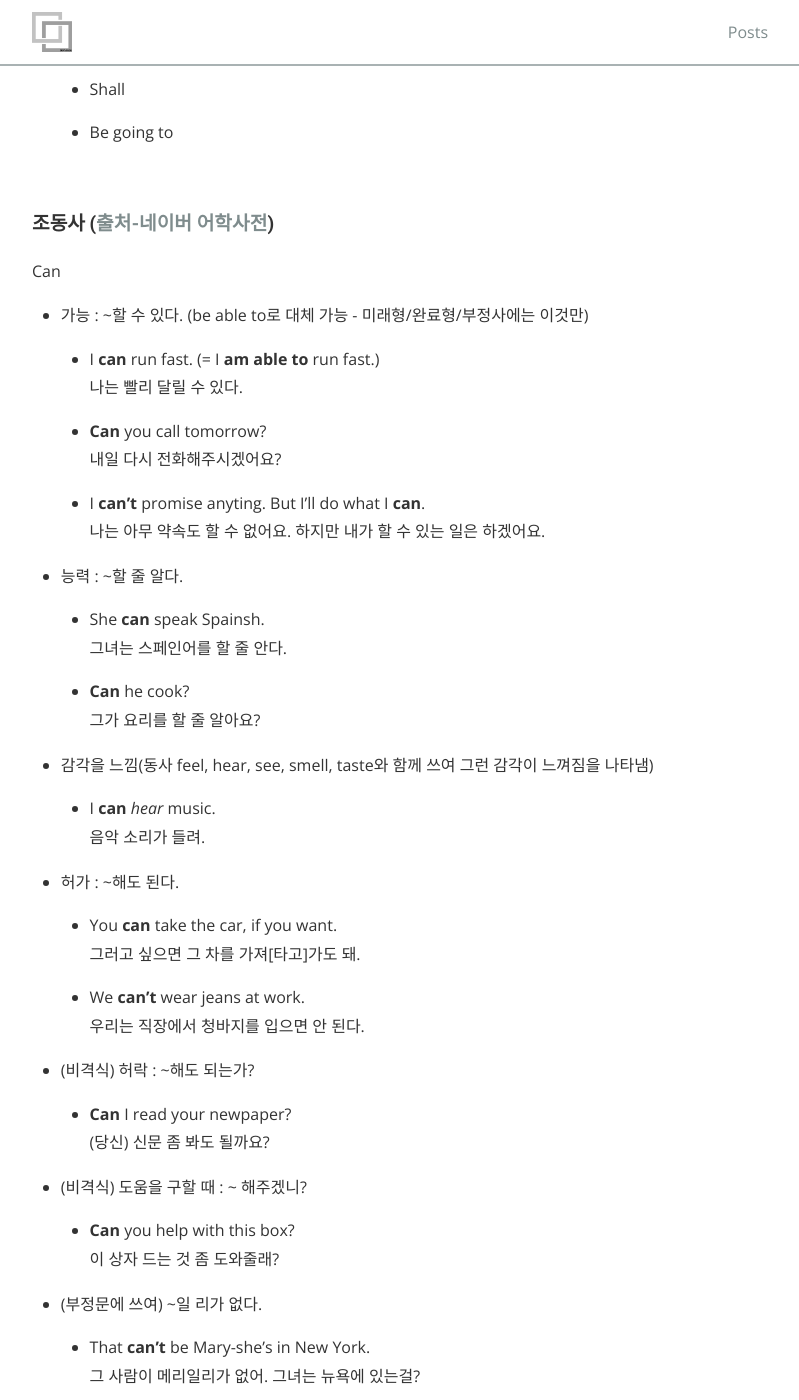
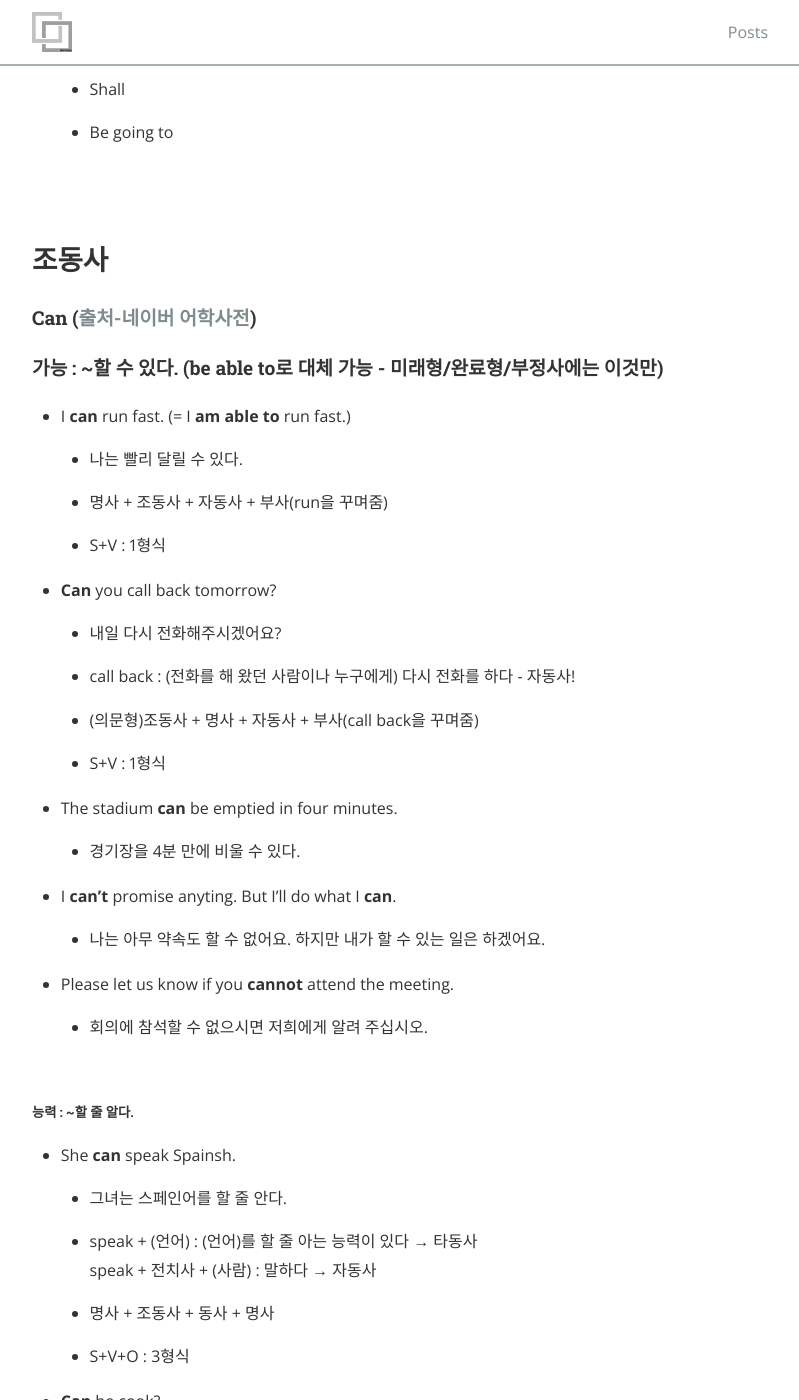
Before and after one commit to gptjs409/gptjs409.github.io, a Jekyll site: the page built from _posts/english/2019-10-21-banana-english-1.md, in a window 1280 px wide and 1400 px high, scrolled down 6121 px. Shown: the whole window, without its empty margins (240-1039 px from the left). Built offline with Jekyll 4.4.1, drawn with Linux system fonts in a browser that asks for light colours; nearby versions of some CDN libraries; some of the changed text lies outside the part shown.

Commit message:
Update 2019-10-21-banana-english-1.md

```diff
--- a/_posts/english/2019-10-21-banana-english-1.md
+++ b/_posts/english/2019-10-21-banana-english-1.md
@@ -275,47 +275,120 @@ tags:
   - Be going to
 
 <br>
+<br>
 
-#### 조동사 ([출처-네이버 어학사전](https://endic.naver.com/enkrEntry.nhn?sLn=kr&entryId=37d58385a974460aa8e55fa91f284fdc&query=can))
+## 조동사
 
-Can
+#### Can ([출처-네이버 어학사전](https://endic.naver.com/enkrEntry.nhn?sLn=kr&entryId=37d58385a974460aa8e55fa91f284fdc&query=can))
 
-- 가능 : \~할 수 있다. (be able to로 대체 가능 - 미래형/완료형/부정사에는 이것만)
+#### 가능 : \~할 수 있다. (be able to로 대체 가능 - 미래형/완료형/부정사에는 이것만)
 
-  - I **can** run fast. (= I **am able to** run fast.)
-  <br>나는 빨리 달릴 수 있다.
+- I **can** run fast. (= I **am able to** run fast.)
 
-  - **Can** you call tomorrow?
-  <br>내일 다시 전화해주시겠어요?
+  - 나는 빨리 달릴 수 있다.
 
-  - I **can't** promise anyting. But I'll do what I **can**.
-  <br>나는 아무 약속도 할 수 없어요. 하지만 내가 할 수 있는 일은 하겠어요.
+  - 명사 + 조동사 + 자동사 + 부사(run을 꾸며줌)
 
-- 능력 : \~할 줄 알다.
+  - S+V : 1형식
 
-  - She **can** speak Spainsh.
-  <br>그녀는 스페인어를 할 줄 안다.
+- **Can** you call back tomorrow?
 
-  - **Can** he cook?
-  <br>그가 요리를 할 줄 알아요?
+  - 내일 다시 전화해주시겠어요?
 
-- 감각을 느낌(동사 feel, hear, see, smell, taste와 함께 쓰여 그런 감각이 느껴짐을 나타냄)
+  - call back : (전화를 해 왔던 사람이나 누구에게) 다시 전화를 하다 - 자동사!
 
-  - I **can** _hear_ music.
-  <br>음악 소리가 들려.
+  - (의문형)조동사 + 명사 + 자동사 + 부사(call back을 꾸며줌)
 
-- 허가 : \~해도 된다.
+  - S+V : 1형식
 
-  - You **can** take the car, if you want.
-  <br>그러고 싶으면 그 차를 가져\[타고]가도 돼.
+- The stadium **can** be emptied in four minutes.
 
-  - We **can't** wear jeans at work.
-  <br>우리는 직장에서 청바지를 입으면 안 된다.
+  - 경기장을 4분 만에 비울 수 있다.
 
-- (비격식) 허락 : ~해도 되는가?
+- I **can't** promise anyting. But I'll do what I **can**.
 
-  - **Can** I read your newpaper?
-  <br>(당신) 신문 좀 봐도 될까요?
+  - 나는 아무 약속도 할 수 없어요. 하지만 내가 할 수 있는 일은 하겠어요.
+
+- Please let us know if you **cannot** attend the meeting.
+
+  - 회의에 참석할 수 없으시면 저희에게 알려 주십시오.
+
+<br>
+
+##### 능력 : \~할 줄 알다.
+
+- She **can** speak Spainsh.
+
+  - 그녀는 스페인어를 할 줄 안다.
+
+  - speak + (언어) : (언어)를 할 줄 아는 능력이 있다 → 타동사
+  <br> speak + 전치사 + (사람) : 말하다 → 자동사
+
+  - 명사 + 조동사 + 동사 + 명사
+
+  - S+V+O : 3형식
+
+- **Can** he cook?
+
+  - 그가 요리를 할 줄 알아요?
+
+  - 조동사 + 명사 + 동사
+
+  - S+V : 1형식
+
+<br>
+
+
+##### 감각을 느낌(동사 feel, hear, see, smell, taste와 함께 쓰여 그런 감각이 느껴짐을 나타냄)
+
+- I **can** _hear_ music.
+
+  - 음악 소리가 들려.
+
+  - 명사 + 조동사 + 동사 + 명사
+
+  - S+V+O : 3형식
+
+<br>
+
+##### 허가 : \~해도 된다.
+
+- You **can** take the car, if you want.
+
+  - 그러고 싶으면 그 차를 가져\[타고]가도 돼.
+
+  - 명사 + 조동사 + 동사 + 관사(형용사) + 명사 + 접속사 + 명사 + 동사
+
+  - S+V+O + 접속사 + S+V : 3형식 + 접속사 + 1형식
+
+- We **can't** wear jeans at work.
+
+  - 우리는 직장에서 청바지를 입으면 안 된다.
+
+  - 명사 + 조동사 + 동사 + 명사 + 부사
+
+  - S+V+O : 3형식
+
+<br>
+
+##### (비격식) 허락 : ~해도 되는가?
+
+- **Can** I read your newpaper?**
+
+  - (당신) 신문 좀 봐도 될까요?
+
+  - 조동사 + 명사 + 동사 + 소유격(형용사) + 명사
+
+  - S+V+O : 3형식
+
+- **Can** I take you home?
+
+  - 내가 집에 데려다 줘도 돼?
+
+  - 조동사 + 명사 + 동사 + 명사 + 명사
+
+  - S+V+I.O+D.O :
+
 
 - (비격식) 도움을 구할 때 : \~ 해주겠니?
 
@@ -347,22 +420,45 @@ Can
   - You **can** shut up or get out!
   <br>너 입 다물거나 아니면 나가!
 
-Could
+<br>
 
-- can의 과거형 - 가능 : \~할 수 있었다.
+#### Could
 
-  - He **couldn't** answer the question.
-  <br>그는 그 질문에 대답을 하지 못했다.
+##### can의 과거형 - 가능 : \~할 수 있었다.
 
-- can의 과거형 - 능력 : \~할 줄 알았다.
+He **couldn't** answer the question.
 
-  - I **could** drive a car befor I left school.
-  <br>나는 고등학교를 마치기 전에 운전을 할 줄 알았다.
+   - 그는 그 질문에 대답을 하지 못했다.
 
-- can의 과거형 - 감각을 느낌(동사 feel, hear, see, smell, taste와 함께 쓰여 그런 감각이 느껴짐을 나타냄)
+   - 주어 + 조동사(부정-과거) + 동사 + 관사(형용사) +
 
-  - She **could** _feel_ a lump in her breast.
-  <br>(본인이 만져보니) 그녀의 유방에서 혹이 만져졌다.
+   - S+V+O : 3형식
+
+##### can의 과거형 - 능력 : \~할 줄 알았다.
+
+- I **could** drive a car before I left school.
+
+  - 나는 고등학교를 마치기 전에 운전을 할 줄 알았다.
+
+  - 명사 + 조동사(과거) + 동사 + 목적어 + 접속사 + 명사 + 동사 + 명사
+
+  - S+V+O (접속사) S+V+O : 3형식
+
+##### can의 과거형 - 감각을 느낌(동사 feel, hear, see, smell, taste와 함께 쓰여 그런 감각이 느껴짐을 나타냄)
+
+- She **could** _feel_ a lump in her breast.
+
+  - (본인이 만져보니) 그녀의 유방에서 혹이 만져졌다.
+
+  - lump : (명) 덩어리, 혹
+
+  - 명사 + 조동사 + 동사 + 목적어 + 전명구(부사)
+
+  - S+V+O+ : 3형식
+
+
+
+
 
 - 무엇을 해도 되는지 물어볼 때
 
```
